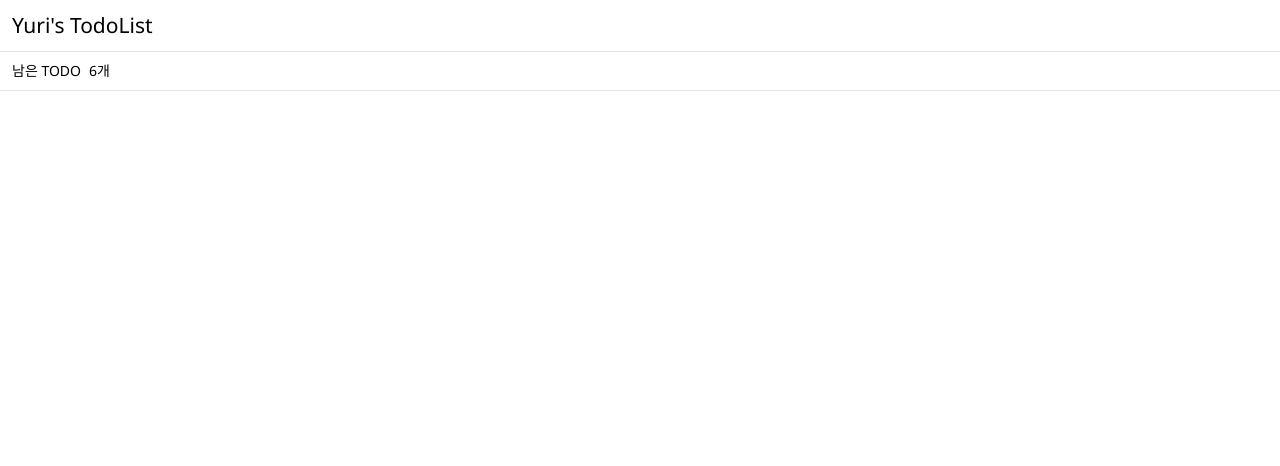
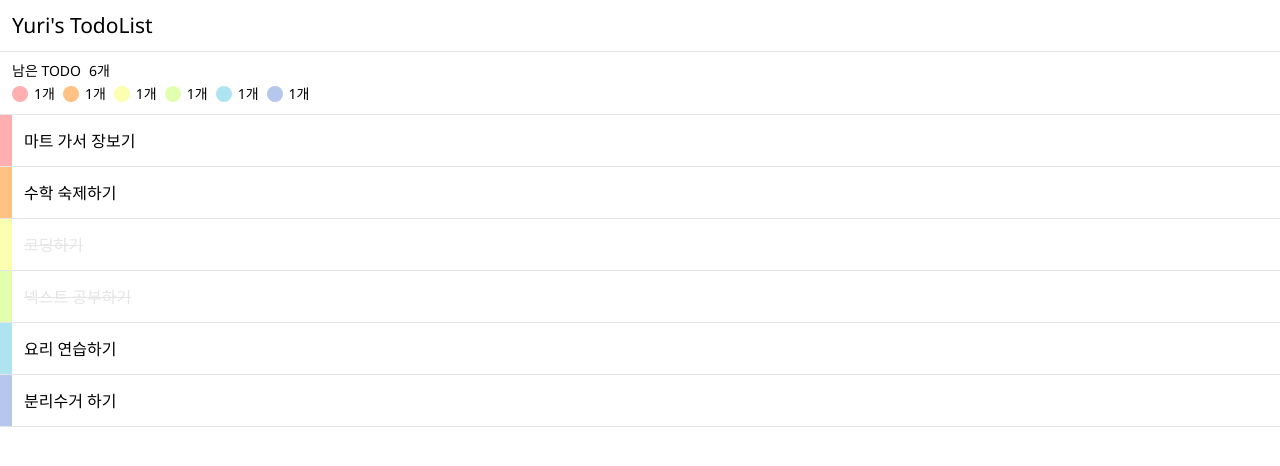
Before and after one commit to yurileeeee/todolist-nextjs, a Next.js app: page / in a window 1280 px wide. Shown: the top 466 px of the page. Built offline with nearby package versions, Linux system fonts and the light colour scheme.

Commit message:
Feat: TodoList 아이템 왼쪽 영역 구성

```diff
--- a/components/TodoList.tsx
+++ b/components/TodoList.tsx
@@ -1,4 +1,4 @@
-import React from "react";
+import React, { useMemo, useCallback } from "react";
 import styled from "styled-components";
 import palette from "../styles/palette";
 import { TodoType } from "../types/todo";
@@ -6,14 +6,87 @@ import { TodoType } from "../types/todo";
 const Container = styled.div`
   width: 100%;
 
+  .todo-num {
+    margin-left: 12px;
+  }
+
   .todo-list-header {
     padding: 12px;
+    position: relative;
     border-bottom: 1px solid ${palette.gray};
 
     .todo-list-last-todo {
       font-size: 14px;
+      margin: 0 0 8px;
       span {
         margin-left: 8px;
+      }
+    }
+
+    .todo-list-header-colors {
+      display: flex;
+      .todo-list-header-color-num {
+        display: flex;
+        margin-right: 8px;
+        p {
+          font-size: 14px;
+          line-height: 16px;
+          margin: 0;
+          margin-left: 6px;
+        }
+        .todo-list-header-round-color {
+          width: 16px;
+          height: 16px;
+          border-radius: 50%;
+        }
+      }
+    }
+  }
+  .bg-red {
+    background-color: ${palette.red};
+  }
+  .bg-orange {
+    background-color: ${palette.orange};
+  }
+  .bg-yellow {
+    background-color: ${palette.yellow};
+  }
+  .bg-green {
+    background-color: ${palette.green};
+  }
+  .bg-blue {
+    background-color: ${palette.blue};
+  }
+  .bg-navy {
+    background-color: ${palette.navy};
+  }
+
+  .todo-list {
+    .todo-item {
+      display: flex;
+      justify-content: space-between;
+      align-items: center;
+      width: 100%;
+      height: 52px;
+      border-bottom: 1px solid ${palette.gray};
+
+      .todo-left-side {
+        width: 100%;
+        height: 100%;
+        display: flex;
+        align-items: center;
+        .todo-color-block {
+          width: 12px;
+          height: 100%;
+        }
+        .checked-todo-text {
+          color: ${palette.gray};
+          text-decoration: line-through;
+        }
+        .todo-text {
+          margin-left: 12px;
+          font-size: 16px;
+        }
       }
     }
   }
@@ -24,13 +97,96 @@ interface IProps {
 }
 
 const TodoList: React.FC<IProps> = ({ todos }) => {
+  // 색깔 객체 구하기 1
+  const getTodoColorNums = useCallback(() => {
+    let red = 0;
+    let orange = 0;
+    let yellow = 0;
+    let green = 0;
+    let blue = 0;
+    let navy = 0;
+    todos.forEach((todo) => {
+      switch (todo.color) {
+        case "red":
+          red += 1;
+          break;
+        case "orange":
+          orange += 1;
+          break;
+        case "yellow":
+          yellow += 1;
+          break;
+        case "green":
+          green += 1;
+          break;
+        case "blue":
+          blue += 1;
+          break;
+        case "navy":
+          navy += 1;
+          break;
+        default:
+          break;
+      }
+    });
+
+    return { red, orange, yellow, green, blue, navy, };
+  }, [todos]);
+  const todoColorNums = useMemo(getTodoColorNums, [todos]);
+
+
+   // 객체의 문자열 인덱스 사용을 위한 타입
+  type ObjectIndexType = {
+    [key: string]: number | undefined;
+  };
+  // 색깔 객체 구하기 2
+  const todoColorNums2 = useMemo(() => {
+    const colors: ObjectIndexType = {};
+    todos.forEach((todo) => {
+      const value = colors[todo.color];
+      if (!value) {
+        //* 존재하지 않는 key라면
+        colors[`${todo.color}`] = 1;
+      } else {
+        //* 존재하는 key라면
+        colors[`${todo.color}`] = value + 1;
+      }
+    });
+    return colors;
+  }, [todos]);
+
+
   return (
     <Container>
       <div className="todo-list-header">
         <p className="todo-list-last-todo">
           남은 TODO<span>{todos.length}개</span>
         </p>
+        <div className="todo-list-header-colors">
+          {Object.keys(todoColorNums).map((color, index) => (
+            <div className="todo-list-header-color-num" key={index}>
+              <div className={`todo-list-header-round-color bg-${color}`} />
+              <p>{todoColorNums[color]}개</p>
+            </div>
+          ))}
+        </div>
       </div>
+      <ul className="todo-list">
+        {todos.map((todo) => (
+          <li className="todo-item" key={todo.id}>
+            <div className="todo-left-side">
+              <div className={`todo-color-block bg-${todo.color}`} />
+              <p
+                className={`todo-text ${
+                  todo.checked ? "checked-todo-text" : ""
+                }`}
+              >
+                {todo.text}
+              </p>
+            </div>
+          </li>
+        ))}
+      </ul>
     </Container>
   );
 };
--- a/styles/palette.ts
+++ b/styles/palette.ts
@@ -1,9 +1,9 @@
 export default {
   red: "#FFAFB0",
-  orang: "#FFC282",
+  orange: "#FFC282",
   yellow: "#FCFFB0",
   green: "#E2FFAF",
-  blur: "#AEE4EF",
+  blue: "#AEE4EF",
   navy: "#B5C7ED",
   gray: "#E5E5E5",
   deep_red: "#F35456",
```
